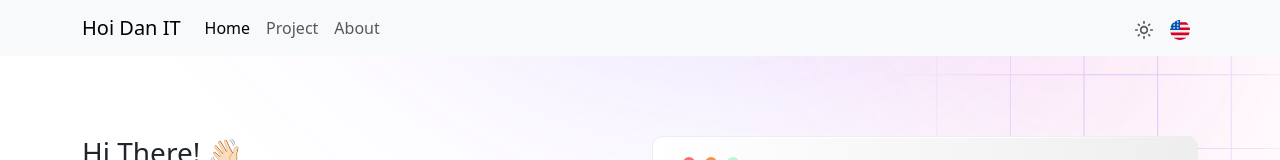
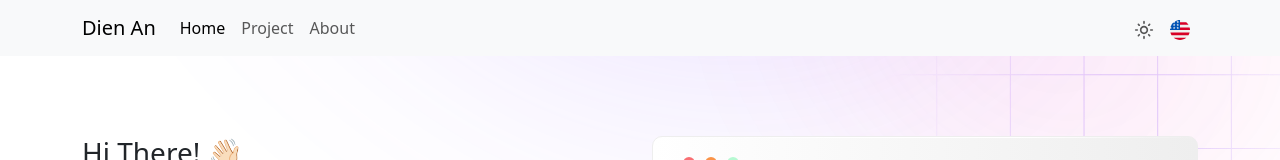
Before and after one commit to leehoang1202/anhoangdien, a React (Vite) app: page / in a window 1280 px wide. Shown: the top 160 px of the page. Built offline with nearby package versions, Linux system fonts and the light colour scheme.

Commit message:
Update app.header.tsx

```diff
--- a/src/components/layout/app.header.tsx
+++ b/src/components/layout/app.header.tsx
@@ -40,7 +40,7 @@ function AppHeader() {
             <Container>
                 <Link className="navbar-brand" to="/">
                     <span className='brand-green'>
-                        {t("appHeader.brand")}
+                        {t("Dien An")}
                     </span>
                 </Link>
                 <Navbar.Toggle aria-controls="basic-navbar-nav" />
```
